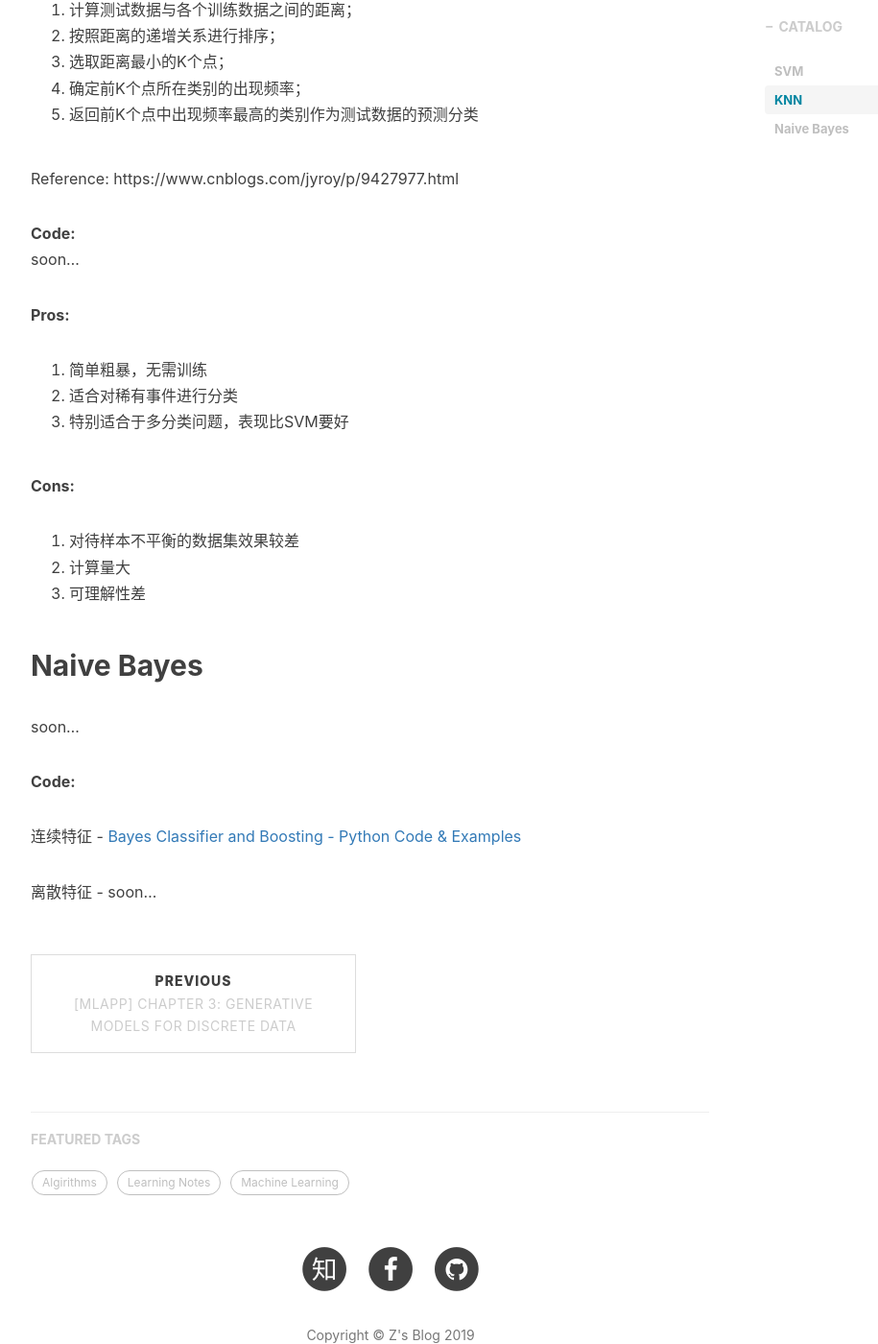
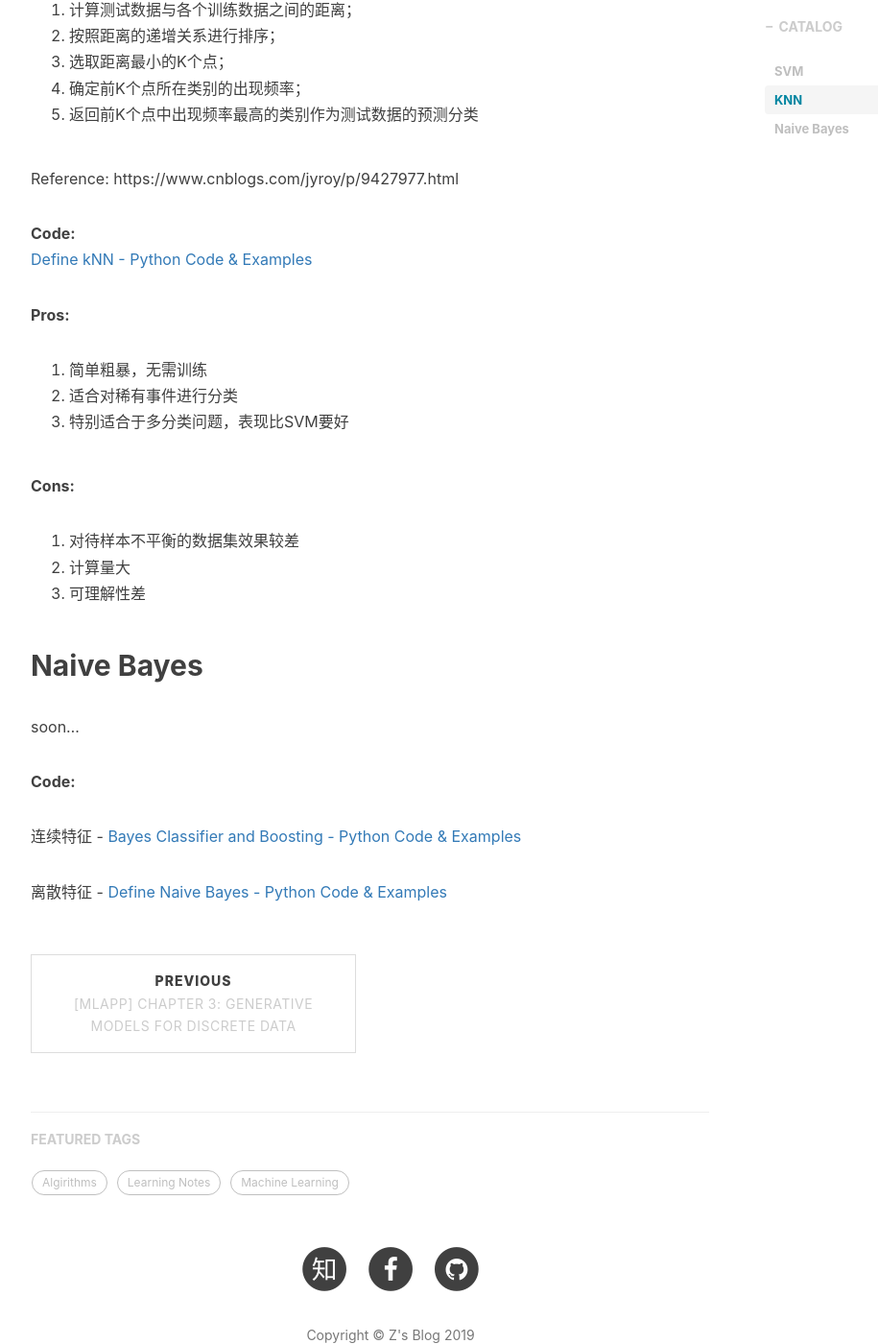
Before and after one commit to zhaoyuji/zhaoyuji.github.io, a Jekyll site: the page built from _posts/2019-11-14-基础算法总结.md, in a window 1280 px wide and 1400 px high, scrolled down 921 px. Shown: the whole window at 96% size, without its empty margins (233-1148 px from the left). Built offline with Jekyll 4.4.1, drawn with Linux system fonts in a browser that asks for light colours; nearby versions of some CDN libraries; comment, search, counter and statistics services are not loaded; grey boxes are pictures that could not be loaded.

Commit message:
post update

```diff
--- a/_posts/2019-11-14-基础算法总结.md
+++ b/_posts/2019-11-14-基础算法总结.md
@@ -55,8 +55,7 @@ SVM详细的原理已经在去年整理在：
 Reference: https://www.cnblogs.com/jyroy/p/9427977.html
 
 **Code:**
-soon...
-
+[Define kNN - Python Code & Examples](https://github.com/zhaoyuji/KTH-Programming-for-Data-Science-Course-Lab-ID2214/blob/master/Assignment%202.ipynb)
 
 **Pros:**
 
@@ -80,4 +79,4 @@ soon...
 
 连续特征 - [Bayes Classifier and Boosting - Python Code & Examples](https://github.com/zhaoyuji/KTH-Machine-Learning-Course-Lab-DD2421/blob/master/Lab3%20Bayes%20boosting/lab3.ipynb)
 
-离散特征 - soon...
+离散特征 - [Define Naive Bayes - Python Code & Examples](https://github.com/zhaoyuji/KTH-Programming-for-Data-Science-Course-Lab-ID2214/blob/master/Assignment%202.ipynb)
```
